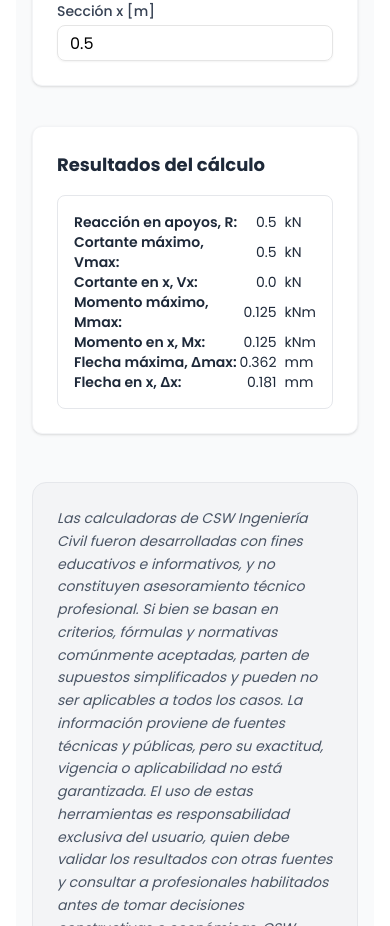
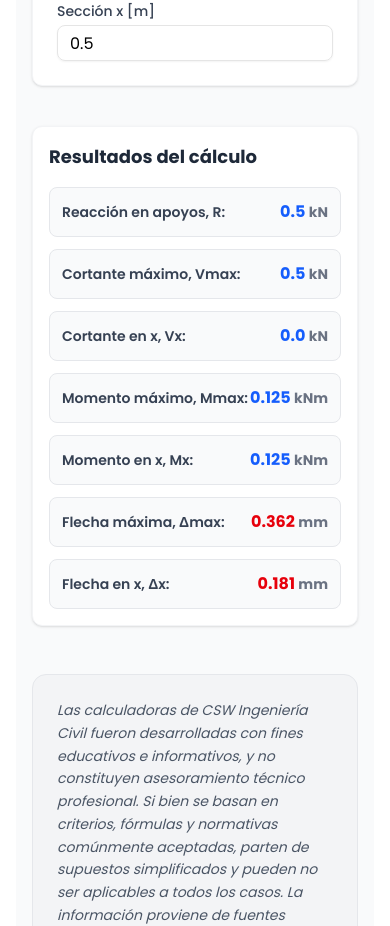
Before and after one commit to Gauss137/viga-simplemente-apoyada-carga-uniforme, a Next.js app: page /flexion in a window 390 px wide. Shown: the part 1114-2040 px from the top of the page. Built offline with nearby package versions, Linux system fonts and the light colour scheme.

Commit message:
Improve mobile responsive design for results section - better readability on small screens

```diff
--- a/components/viga_simplementeapoyada_cargauniforme.tsx
+++ b/components/viga_simplementeapoyada_cargauniforme.tsx
@@ -150,20 +150,62 @@ export default function VigaSimplementeApoyadaCargaUniforme() {
       </div>
 
       {/* Resultados SIEMPRE visibles */}
-      <div className="bg-white p-6 rounded-lg shadow-sm border border-gray-100">
+      <div className="bg-white p-4 md:p-6 rounded-lg shadow-sm border border-gray-100">
         <h2 className="text-lg font-bold text-gray-800 mb-4">Resultados del cálculo</h2>
-        <div className="bg-white border border-gray-200 rounded-md p-4">
-          <table className="w-full text-sm text-gray-800">
-            <tbody>
-              <tr><td className="font-semibold">Reacción en apoyos, R:</td><td className="text-right">{R}</td><td className="pl-2">kN</td></tr>
-              <tr><td className="font-semibold">Cortante máximo, Vmax:</td><td className="text-right">{Vmax}</td><td className="pl-2">kN</td></tr>
-              <tr><td className="font-semibold">Cortante en x, Vx:</td><td className="text-right">{Vx}</td><td className="pl-2">kN</td></tr>
-              <tr><td className="font-semibold">Momento máximo, Mmax:</td><td className="text-right">{Mmax}</td><td className="pl-2">kNm</td></tr>
-              <tr><td className="font-semibold">Momento en x, Mx:</td><td className="text-right">{Mx}</td><td className="pl-2">kNm</td></tr>
-              <tr><td className="font-semibold">Flecha máxima, Δmax:</td><td className="text-right">{Dmax}</td><td className="pl-2">mm</td></tr>
-              <tr><td className="font-semibold">Flecha en x, Δx:</td><td className="text-right">{Dx}</td><td className="pl-2">mm</td></tr>
-            </tbody>
-          </table>
+
+        {/* Diseño responsive: grid en desktop, stack en móvil */}
+        <div className="grid grid-cols-1 md:grid-cols-2 gap-3 md:gap-4">
+
+          {/* Cada resultado como una tarjeta */}
+          <div className="bg-gray-50 border border-gray-200 rounded-md p-3 md:p-4">
+            <div className="flex justify-between items-center">
+              <span className="font-semibold text-gray-700 text-sm md:text-base">Reacción en apoyos, R:</span>
+              <span className="font-bold text-blue-600 text-base md:text-lg">{R} <span className="text-sm text-gray-500">kN</span></span>
+            </div>
+          </div>
+
+          <div className="bg-gray-50 border border-gray-200 rounded-md p-3 md:p-4">
+            <div className="flex justify-between items-center">
+              <span className="font-semibold text-gray-700 text-sm md:text-base">Cortante máximo, Vmax:</span>
+              <span className="font-bold text-blue-600 text-base md:text-lg">{Vmax} <span className="text-sm text-gray-500">kN</span></span>
+            </div>
+          </div>
+
+          <div className="bg-gray-50 border border-gray-200 rounded-md p-3 md:p-4">
+            <div className="flex justify-between items-center">
+              <span className="font-semibold text-gray-700 text-sm md:text-base">Cortante en x, Vx:</span>
+              <span className="font-bold text-blue-600 text-base md:text-lg">{Vx} <span className="text-sm text-gray-500">kN</span></span>
+            </div>
+          </div>
+
+          <div className="bg-gray-50 border border-gray-200 rounded-md p-3 md:p-4">
+            <div className="flex justify-between items-center">
+              <span className="font-semibold text-gray-700 text-sm md:text-base">Momento máximo, Mmax:</span>
+              <span className="font-bold text-blue-600 text-base md:text-lg">{Mmax} <span className="text-sm text-gray-500">kNm</span></span>
+            </div>
+          </div>
+
+          <div className="bg-gray-50 border border-gray-200 rounded-md p-3 md:p-4">
+            <div className="flex justify-between items-center">
+              <span className="font-semibold text-gray-700 text-sm md:text-base">Momento en x, Mx:</span>
+              <span className="font-bold text-blue-600 text-base md:text-lg">{Mx} <span className="text-sm text-gray-500">kNm</span></span>
+            </div>
+          </div>
+
+          <div className="bg-gray-50 border border-gray-200 rounded-md p-3 md:p-4">
+            <div className="flex justify-between items-center">
+              <span className="font-semibold text-gray-700 text-sm md:text-base">Flecha máxima, Δmax:</span>
+              <span className="font-bold text-red-600 text-base md:text-lg">{Dmax} <span className="text-sm text-gray-500">mm</span></span>
+            </div>
+          </div>
+
+          <div className="bg-gray-50 border border-gray-200 rounded-md p-3 md:p-4">
+            <div className="flex justify-between items-center">
+              <span className="font-semibold text-gray-700 text-sm md:text-base">Flecha en x, Δx:</span>
+              <span className="font-bold text-red-600 text-base md:text-lg">{Dx} <span className="text-sm text-gray-500">mm</span></span>
+            </div>
+          </div>
+
         </div>
       </div>
 
```
